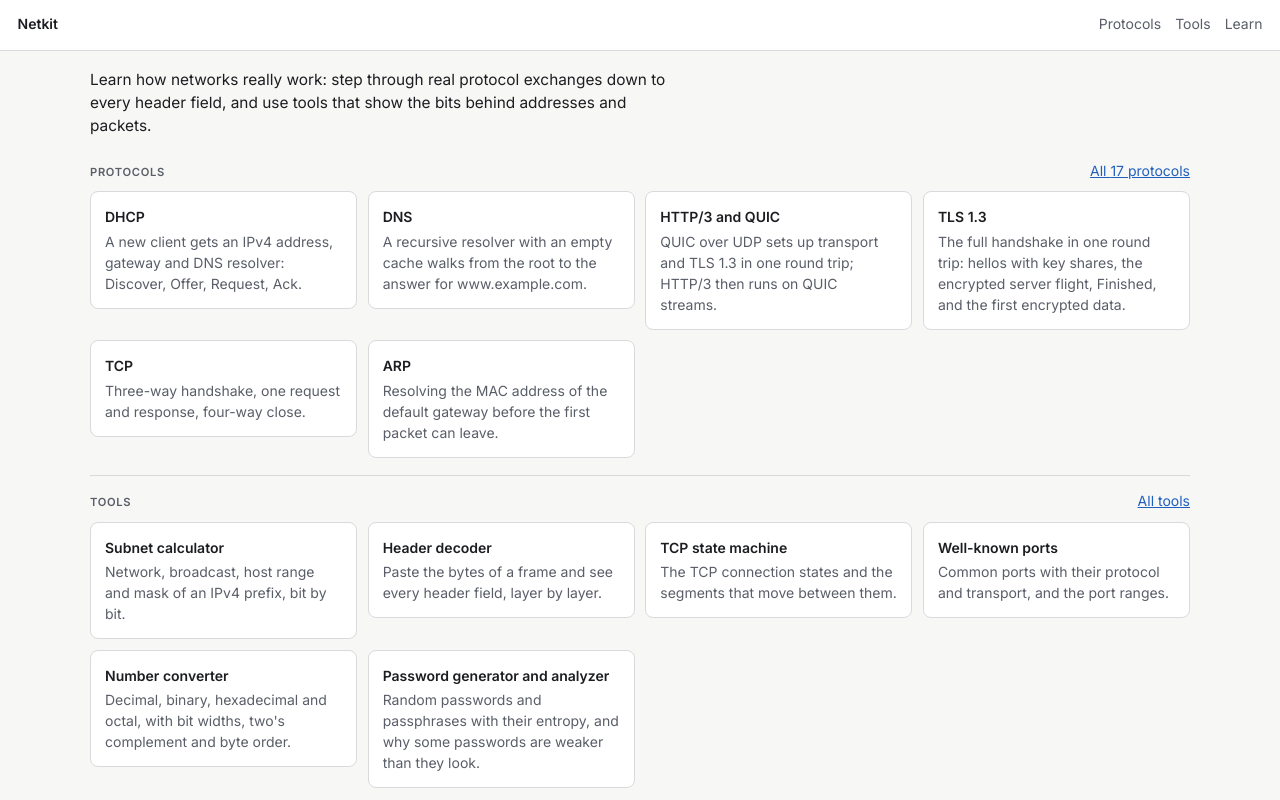
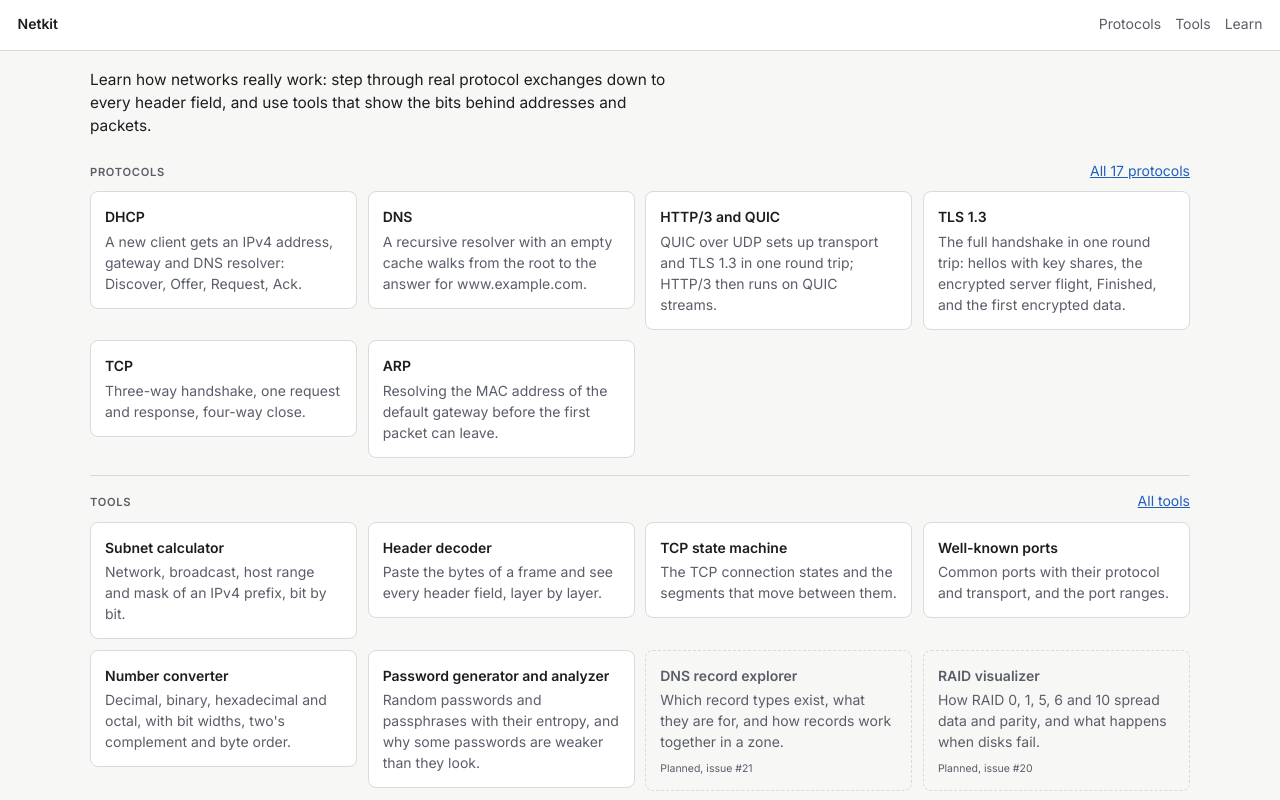
Before and after one commit to osk4r8088/itacad, a React (Vite) app: page / in a window 1280 px wide. Shown: the top 800 px of the page. Built offline with nearby package versions, Linux system fonts and the light colour scheme.

Commit message:
Add DNS record explorer and RAID visualizer as planned tools

```diff
--- a/src/tools/registry.ts
+++ b/src/tools/registry.ts
@@ -55,4 +55,18 @@ export const TOOLS: HubEntry[] = [
     issue: 13,
     component: lazy(() => import('./passwords/PasswordsTool')),
   },
+  {
+    id: 'dns-records',
+    title: 'DNS record explorer',
+    summary: 'Which record types exist, what they are for, and how records work together in a zone.',
+    status: 'planned',
+    issue: 21,
+  },
+  {
+    id: 'raid',
+    title: 'RAID visualizer',
+    summary: 'How RAID 0, 1, 5, 6 and 10 spread data and parity, and what happens when disks fail.',
+    status: 'planned',
+    issue: 20,
+  },
 ];
```
Also changed, not shown: 1 other file (tests, documents, lock files or other folders).
